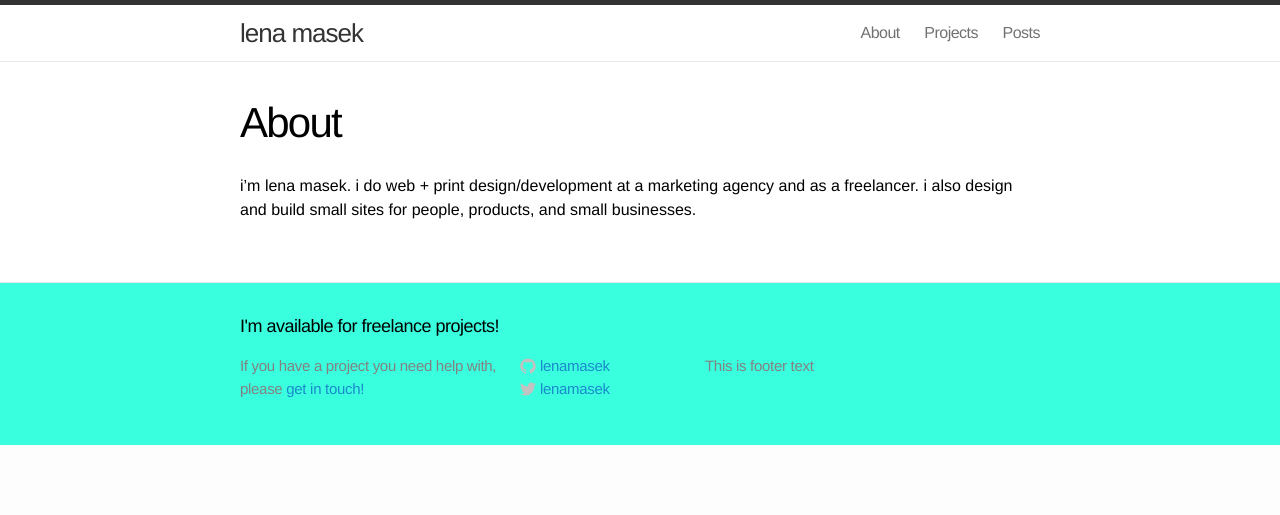
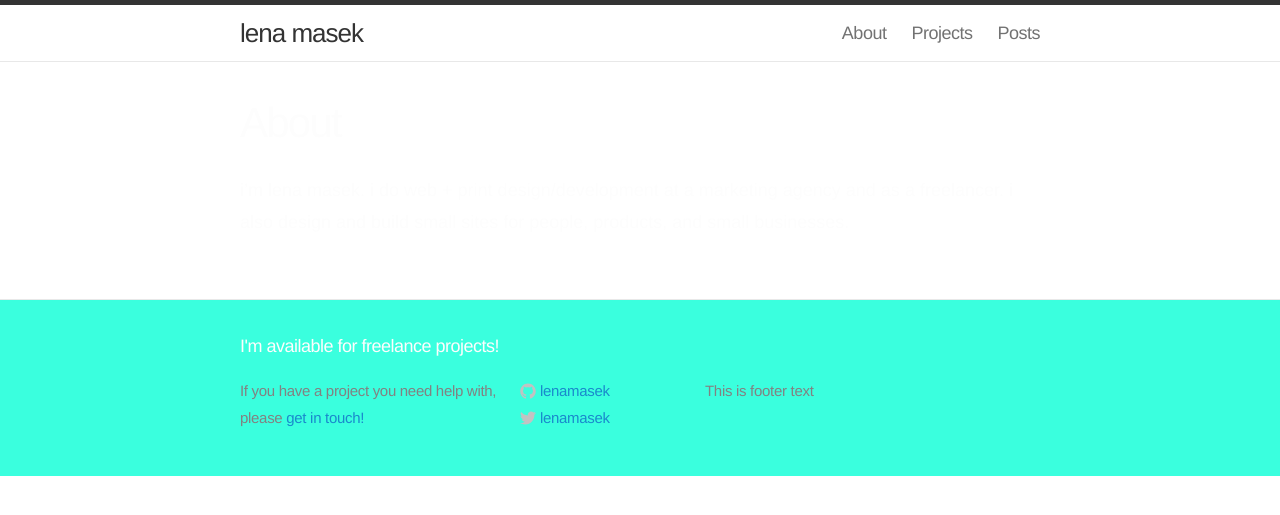
Before and after one commit to lenamasek/lenamasek.github.io, a Jekyll site: the page built from about/index.md, in a window 1280 px wide. Shown: the top 515 px of the page. Built offline with Jekyll 4.4.1, drawn with Linux system fonts in a browser that asks for light colours; Markdown is read by kramdown in place of the engine named in the settings.

Commit message:
colors & font

```diff
--- a/css/main.css
+++ b/css/main.css
@@ -11,10 +11,11 @@ html, body { height: 100%; }
 body {
   background-color: #FFF;
   font-family: Helvetica, Arial, sans-serif;
-  font-size: 16px;
-  line-height: 1.5;
+  font-size: 18px;
+  line-height: 1.8;
   font-weight: 300;
-  background-color: #fdfdfd;
+  color: #fdfdfd;
+
 }
 
 h1, h2, h3, h4, h5, h6 { font-size: 100%; font-weight: 400; }
```
